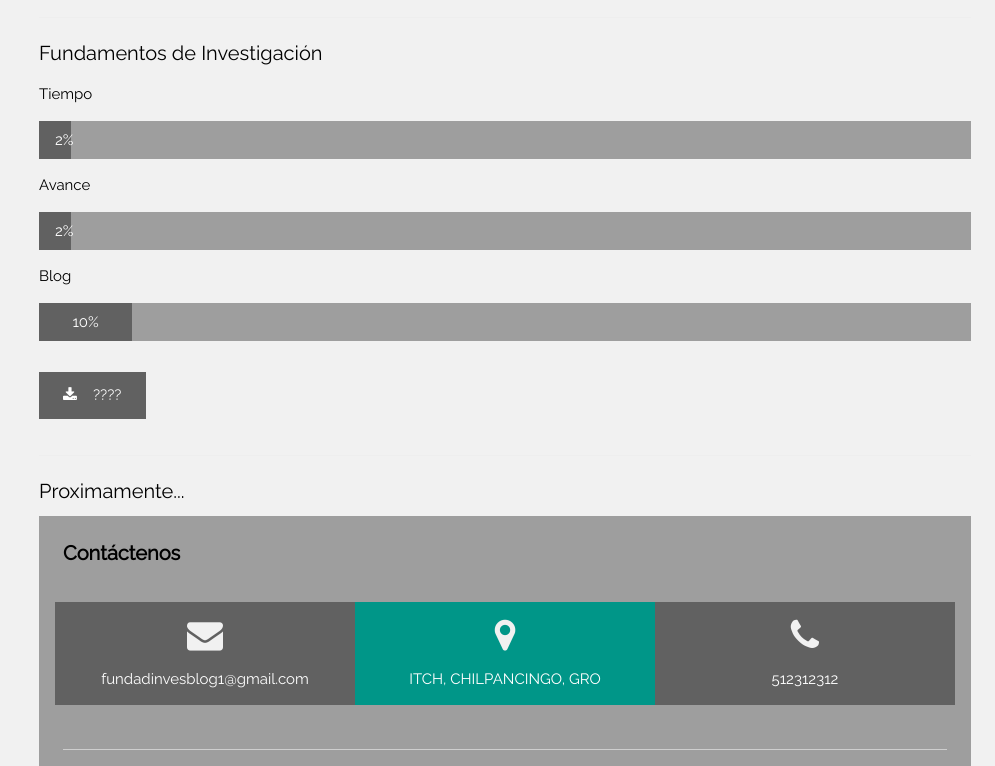
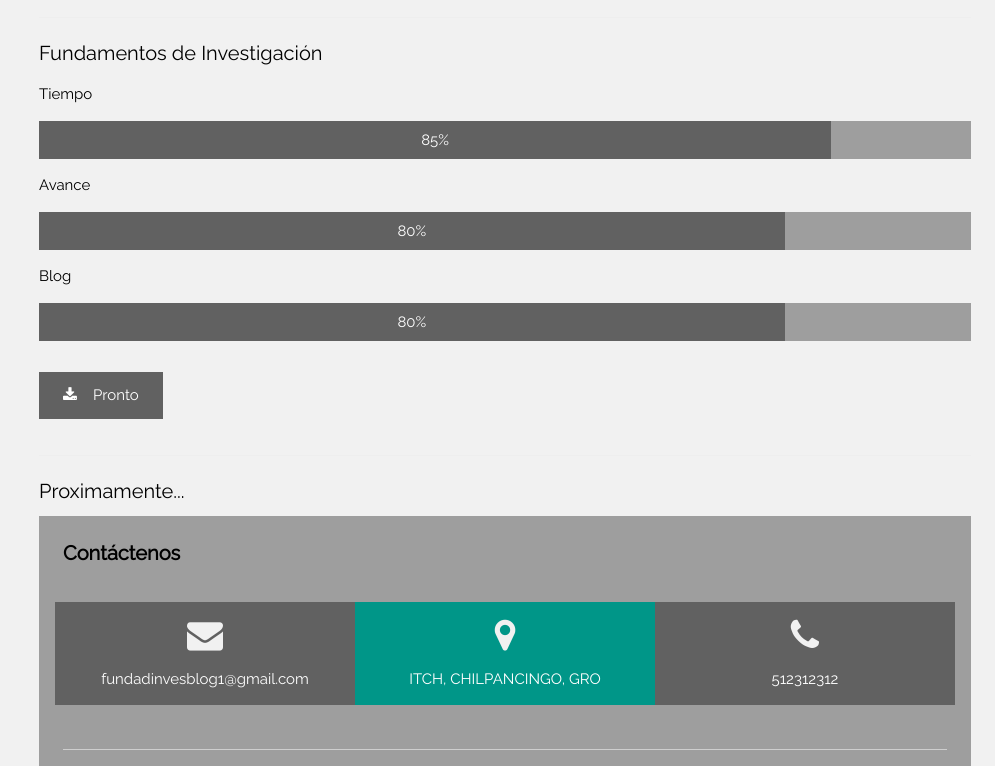
Before and after one commit to FundamentosDeInvestigacion/Blog, a plain HTML site: page index.html in a window 1280 px wide. Shown: the part 1449-2215 px from the top of the page, without its empty margins (285-1280 px from the left). Drawn offline with nearby package versions, Linux system fonts and the light colour scheme.

Commit message:
Update index.html

```diff
--- a/index.html
+++ b/index.html
@@ -157,19 +157,19 @@
         <!-- Progress bars / Skills -->
         <p>Tiempo</p>
         <div class="w3-grey">
-          <div class="w3-container w3-dark-grey w3-padding w3-center" style="width:2%">2%</div>
+          <div class="w3-container w3-dark-grey w3-padding w3-center" style="width:85%">85%</div>
         </div>
         <p>Avance</p>
         <div class="w3-grey">
-          <div class="w3-container w3-dark-grey w3-padding w3-center" style="width:2%">2%</div>
+          <div class="w3-container w3-dark-grey w3-padding w3-center" style="width:80%">80%</div>
         </div>
         <p>Blog</p>
         <div class="w3-grey">
-          <div class="w3-container w3-dark-grey w3-padding w3-center" style="width:10%">10%</div>
+          <div class="w3-container w3-dark-grey w3-padding w3-center" style="width:80%">80%</div>
         </div>
         <p>
           <button class="w3-button w3-dark-grey w3-padding-large w3-margin-top w3-margin-bottom">
-            <i class="fa fa-download w3-margin-right"></i>????
+            <i class="fa fa-download w3-margin-right"></i>Pronto
           </button>
         </p>
         <hr>
```
